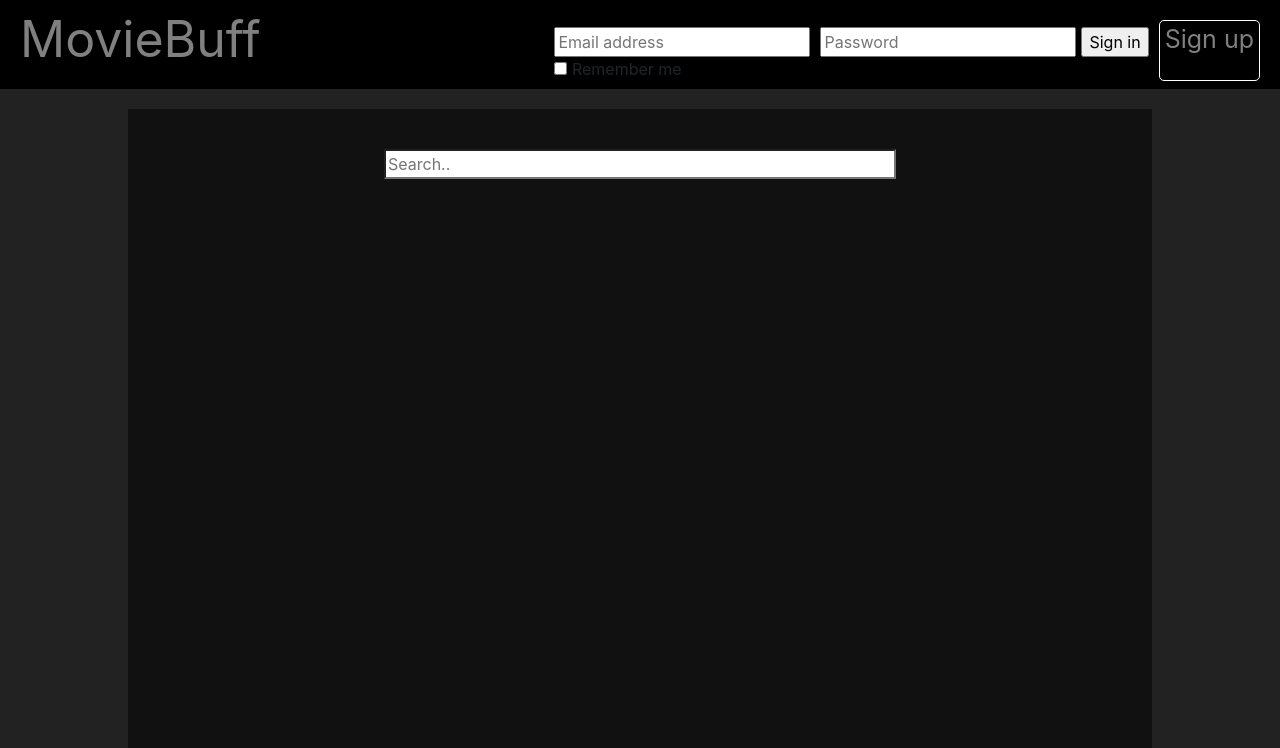
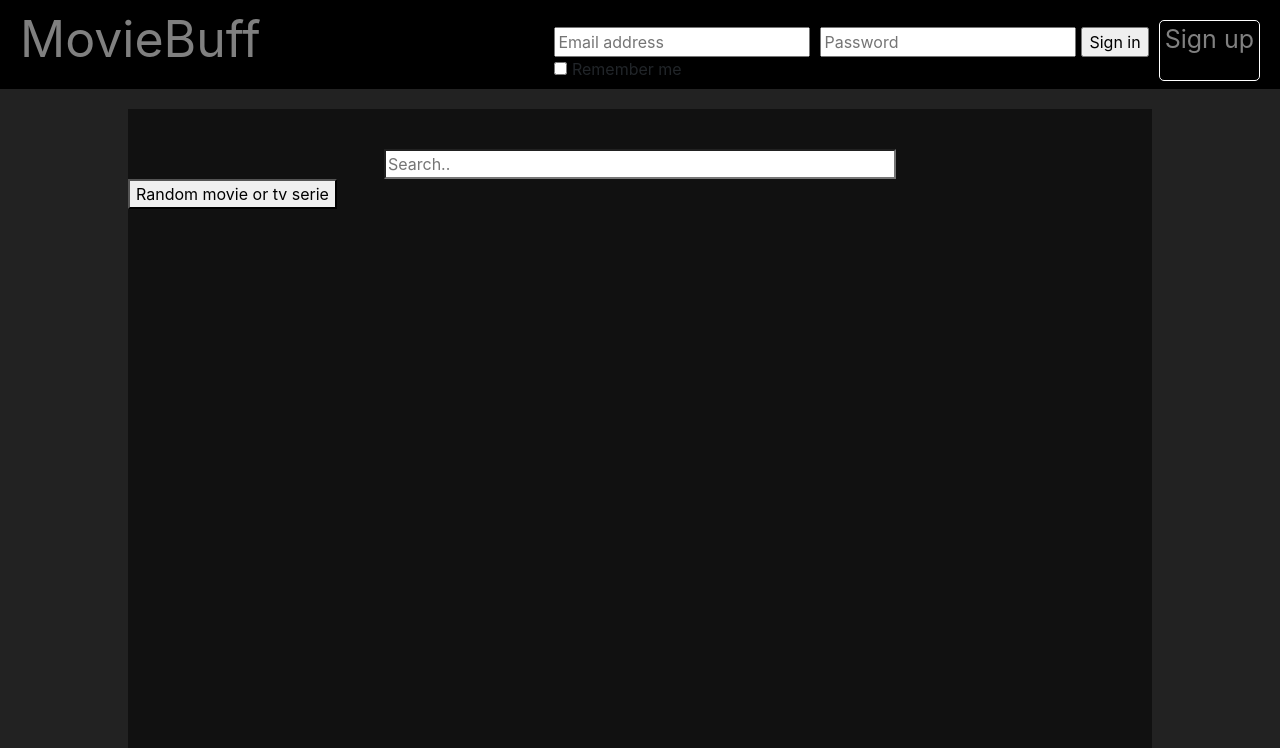
Before and after one commit to mogg3/moviesearch-webapp, a Flask app: page / in a window 1280 px wide. Shown: the top 748 px of the page. Run offline with Flask 2, Linux system fonts and the light colour scheme; some libraries are stand-ins or nearby versions.

Commit message:
initial random movie

```diff
--- a/app/views/templates/index.html
+++ b/app/views/templates/index.html
@@ -8,13 +8,60 @@
             <input type="search" id="search" placeholder="Search.." name="search">
             <button type="submit" id="search_submit">Search</button>
         </form>
+          <button id="random_movie">Random movie or tv serie</button>
     </div>
+
+
     <div id="result"></div>
     <div id="movie-content-container">
         <div id="movie-content"></div>
     </div>
 
 <script>
+    document.getElementById("random_movie").addEventListener('click', (event) => {
+        event.stopPropagation()
+
+        for(let i = 0; i < 20; i++) {
+            let movie = get_random_movie_from_api()
+
+            if(movie === false) {
+                continue;
+            }
+            else {
+                show_movie_content(movie);
+                break;
+            }
+        }
+    });
+
+    function get_random_movie_from_api() {
+        $.ajax({
+              method: 'POST',
+              url: '{{ url_for('get_movie') }}',
+              data: {'imdb_id': get_random_imdb_id()},
+              success: (response) => {
+                  console.log(response)
+                   if (response['Response'] === 'False') {
+                       console.log("Woorks")
+                       return false;
+                   }
+                   else
+                   {
+                       return response;
+                   }
+              },
+              datatype: 'json'
+          });
+    }
+
+    function get_random_imdb_id() {
+        let max_imdb_id = 3135393
+        let beginning = 'tt';
+        let random_nr_that_imdb_id_can_have = (Math.floor(Math.random()*max_imdb_id) + 1).toString();
+        let random_imdb_id = beginning + random_nr_that_imdb_id_can_have;
+        return random_imdb_id;
+    }
+
     function remove_movie_from_watchlist(element) {
             $(element).each( function () {
                 $(this).val( $(this).attr("movie") );
```
